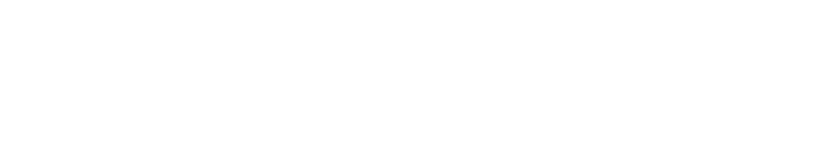
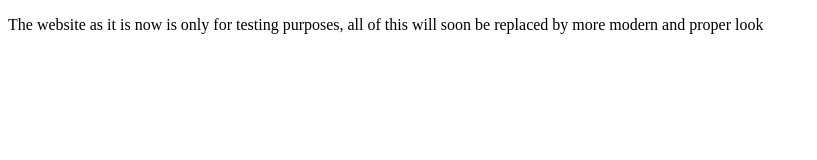
Before and after one commit to saeservices/saeservices.github.io, a plain HTML site: page index.html in a window 1280 px wide. Shown: the whole page, without its empty margins (0-817 px from the left). Drawn offline with Linux system fonts and the light colour scheme.

Commit message:
Modified index.html

```diff
--- a/index.html
+++ b/index.html
@@ -2,3 +2,7 @@
 <head>
     <title>Testing only</title>
 </head>
+<body>
+    <p>The website as it is now is only for testing purposes, all of this will soon be replaced by more modern and proper look</p>
+</body>
+</html>
```
